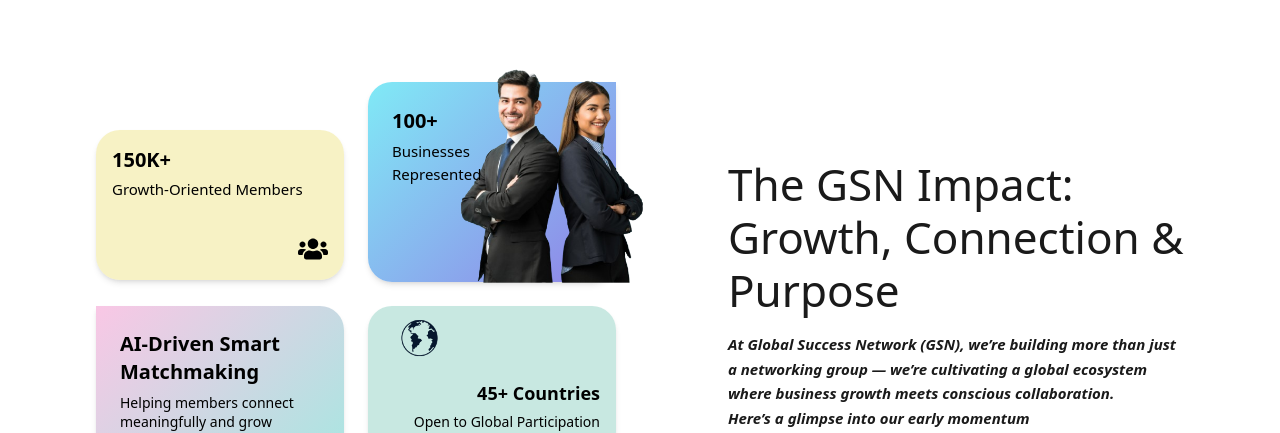
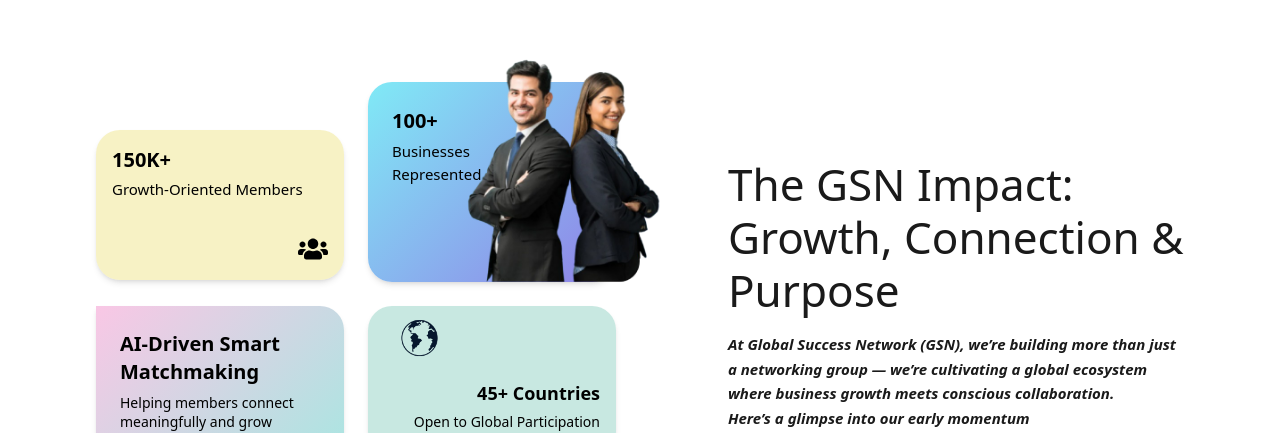
Before and after one commit to wolvio-cloud/GSN, a React (Vite) app: page / in a window 1280 px wide. Shown: the part 798-1231 px from the top of the page. Built offline with nearby package versions, Linux system fonts and the light colour scheme; no server answers; grey boxes are pictures that could not be loaded.

Commit message:
some changes done

```diff
--- a/src/components/home/Impact3.jsx
+++ b/src/components/home/Impact3.jsx
@@ -40,9 +40,9 @@
               </p>
             </div>
             <img
-              src="/suit.png"
+              src="/impact.png"
               alt="Business"
-              className="absolute md:bottom-[24px] bottom-[16px] md:right-[-90px]  right-[-120px] md:scale-[1.3] scale-[1.1] z-10 object-contain pointer-events-none"
+              className="absolute md:bottom-[-13px] bottom-[16px] md:right-[-70px]  right-[-120px] md:scale-[0.9] scale-[1.1] z-10 object-contain pointer-events-none"
             />
           </div>
 
```
Also changed, not shown: public/impact.png (added).
